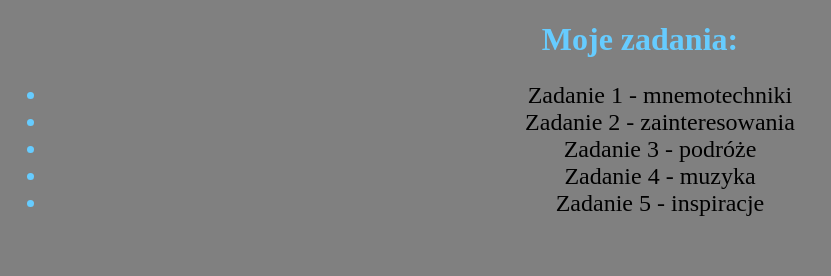
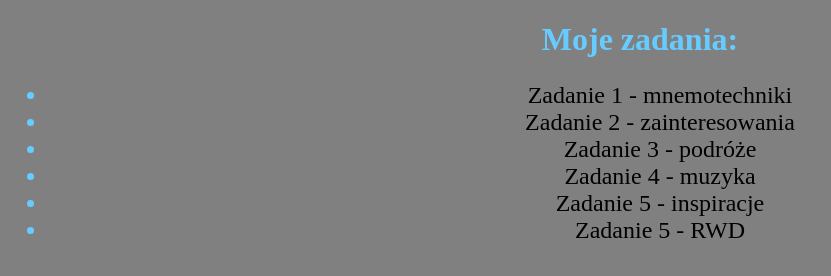
Before and after one commit to Marcello732/Marcello732.github.io, a plain HTML site: page index.html in a window 1280 px wide. Shown: the whole page, without its empty margins (0-831 px from the left). Drawn offline with Linux system fonts and the light colour scheme.

Commit message:
Update index.html

```diff
--- a/index.html
+++ b/index.html
@@ -47,6 +47,7 @@
 		<li><a href="zadanie3/index.html">Zadanie 3 - podróże</a></li>
 		<li><a href="zadanie4/index.html">Zadanie 4 - muzyka</a></li>
 		<li><a href="zadanie5/index.html">Zadanie 5 - inspiracje</a></li>
+		<li><a href="zadanie6/index.html">Zadanie 5 - RWD</a></li>
 	</ul>
 </body>
 
```
